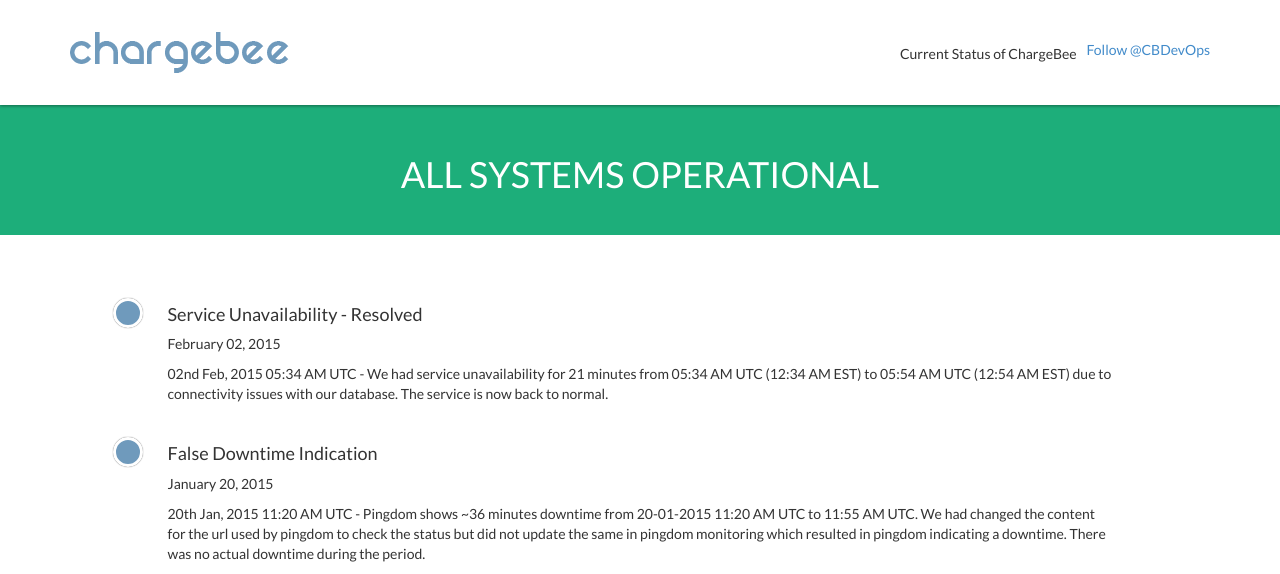
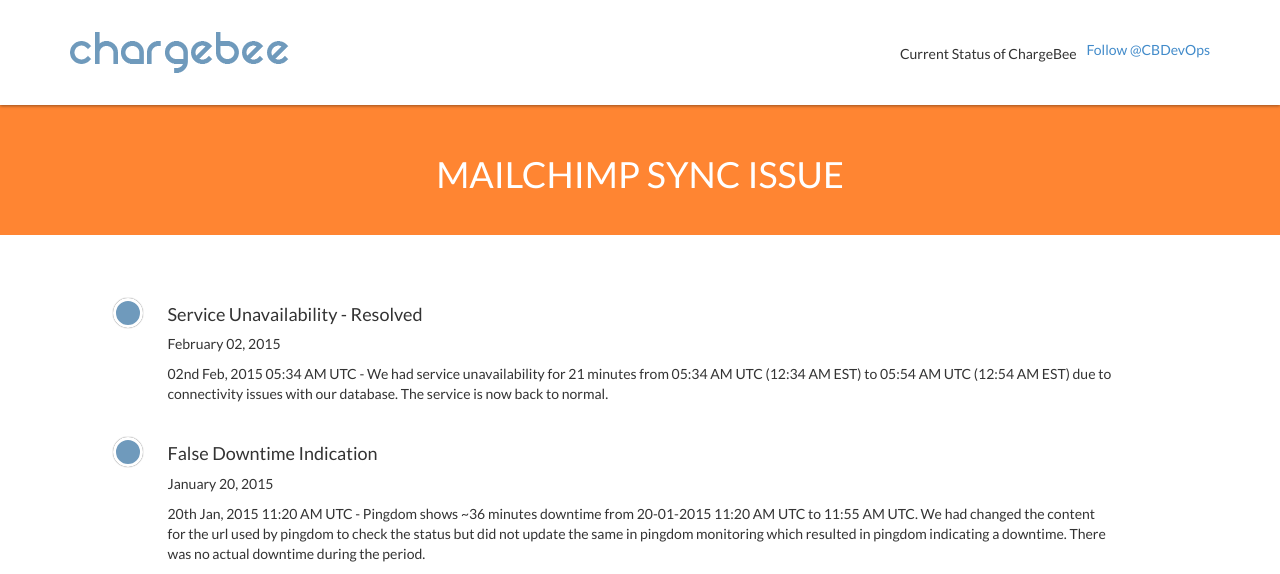
Before and after one commit to cbpirates/cbpirates.github.io, a Jekyll site: the page built from index.html, in a window 1280 px wide, cut to the strip 0-574 px from the top of the page. Built offline with Jekyll 4.4.1, drawn with Linux system fonts in a browser that asks for light colours; comment, search, counter and statistics services are not loaded; some of the changed lines change nothing that is shown.

Commit message:
Update _statusbanner.html

```diff
--- a/_includes/_statusbanner.html
+++ b/_includes/_statusbanner.html
@@ -1,5 +1,5 @@
-{% assign cb_status = "up" %}
-{% assign reason = "RDS Network Connectivity Issue" %}
+{% assign cb_status = "partial" %}
+{% assign reason = "Mailchimp Sync Issue" %}
 
 {% if cb_status == "down" %}
   <section class="cb-status-banner down">
```
